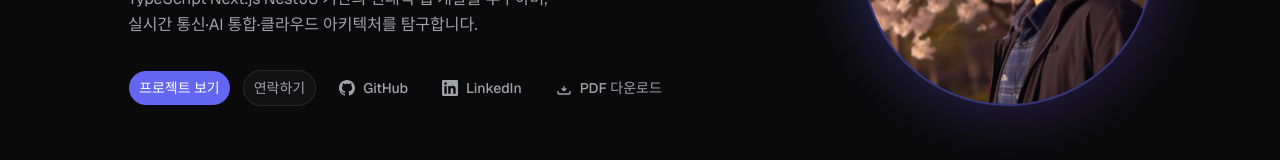
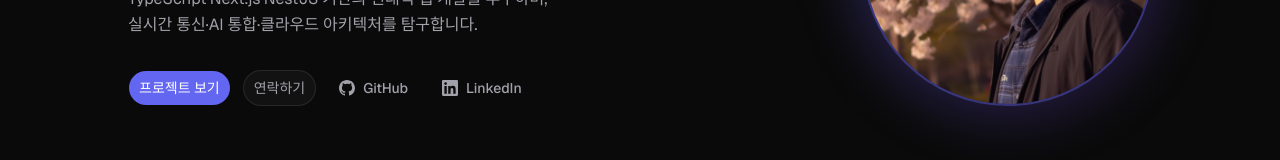
Before and after one commit to Poeta0923/Poeta0923.github.io, a Next.js app: page / in a window 1280 px wide. Shown: the part 472-632 px from the top of the page. Built offline with nearby package versions, Linux system fonts and the light colour scheme.

Commit message:
feat: LinkedIn 링크 추가 및 기술 스택 정리

```diff
--- a/app/globals.css
+++ b/app/globals.css
@@ -96,42 +96,6 @@
   }
 }
 
-/* 인쇄(PDF) 스타일 */
-@media print {
-  :root {
-    --background: #ffffff;
-    --foreground: #111111;
-    --card: #f5f5f5;
-    --card-foreground: #111111;
-    --muted: #eeeeee;
-    --muted-foreground: #555555;
-    --border: rgba(0, 0, 0, 0.12);
-    --primary: #4f46e5;
-    --primary-foreground: #ffffff;
-  }
-
-  @page {
-    margin: 1.5cm;
-  }
-
-  body {
-    background: #ffffff !important;
-    color: #111111 !important;
-  }
-
-  /* 프로필 사진 링 효과 제거 */
-  .blur-xl {
-    display: none;
-  }
-
-  section {
-    min-height: unset !important;
-    padding-top: 1.5rem !important;
-    padding-bottom: 1.5rem !important;
-    break-inside: avoid;
-  }
-}
-
 /* 커스텀 스크롤바 */
 ::-webkit-scrollbar {
   width: 5px;
--- a/components/Navbar.tsx
+++ b/components/Navbar.tsx
@@ -21,7 +21,7 @@ export default function Navbar() {
 
   return (
     <nav
-      className={`fixed top-0 left-0 right-0 z-50 transition-all duration-300 print:hidden ${
+      className={`fixed top-0 left-0 right-0 z-50 transition-all duration-300 ${
         scrolled ? "bg-background/90 backdrop-blur-md border-b border-border" : ""
       }`}
     >
--- a/components/sections/Hero.tsx
+++ b/components/sections/Hero.tsx
@@ -19,11 +19,6 @@ const LinkedInIcon = () => (
   </svg>
 );
 
-const DownloadIcon = () => (
-  <svg className="w-4 h-4" fill="none" stroke="currentColor" viewBox="0 0 24 24">
-    <path strokeLinecap="round" strokeLinejoin="round" strokeWidth={2} d="M12 10v6m0 0l-3-3m3 3l3-3M3 17v3a1 1 0 001 1h16a1 1 0 001-1v-3" />
-  </svg>
-);
 
 export default function Hero() {
   const [roleIndex, setRoleIndex] = useState(0);
@@ -83,7 +78,7 @@ export default function Hero() {
               {personalInfo.bio}
             </p>
 
-            <div className="flex flex-wrap items-center justify-center lg:justify-start gap-3 print:hidden">
+            <div className="flex flex-wrap items-center justify-center lg:justify-start gap-3">
               <a
                 href="#projects"
                 className={cn(buttonVariants({ size: "lg" }), "rounded-full font-medium")}
@@ -123,16 +118,6 @@ export default function Hero() {
                 <LinkedInIcon />
                 LinkedIn
               </a>
-              <button
-                onClick={() => window.print()}
-                className={cn(
-                  buttonVariants({ variant: "ghost", size: "lg" }),
-                  "rounded-full font-medium text-muted-foreground hover:text-foreground gap-2 cursor-pointer"
-                )}
-              >
-                <DownloadIcon />
-                PDF 다운로드
-              </button>
             </div>
           </motion.div>
 
@@ -167,7 +152,7 @@ export default function Hero() {
 
       {/* 스크롤 인디케이터 */}
       <motion.div
-        className="absolute bottom-10 flex flex-col items-center gap-2 print:hidden"
+        className="absolute bottom-10 flex flex-col items-center gap-2"
         initial={{ opacity: 0 }}
         animate={{ opacity: 1 }}
         transition={{ delay: 1.8, duration: 0.6 }}
```
